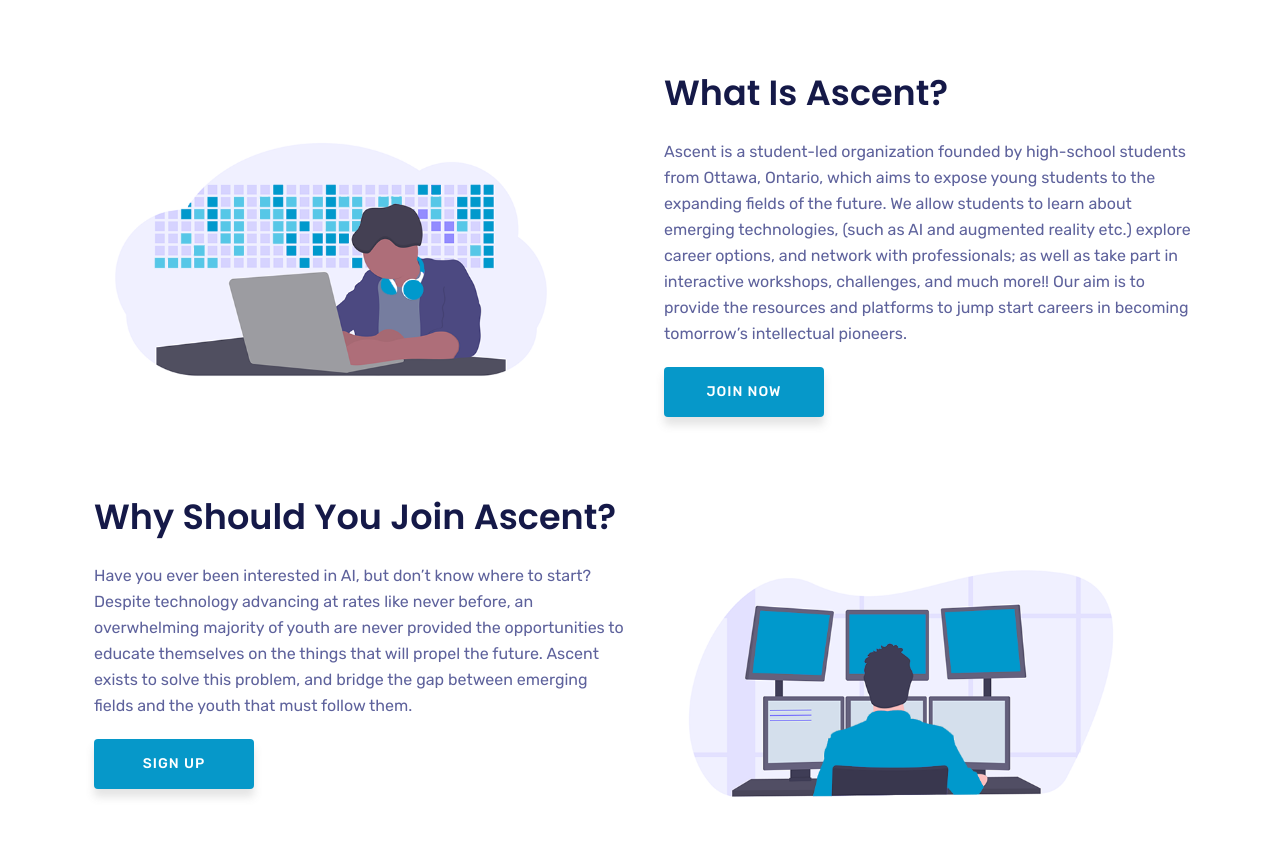
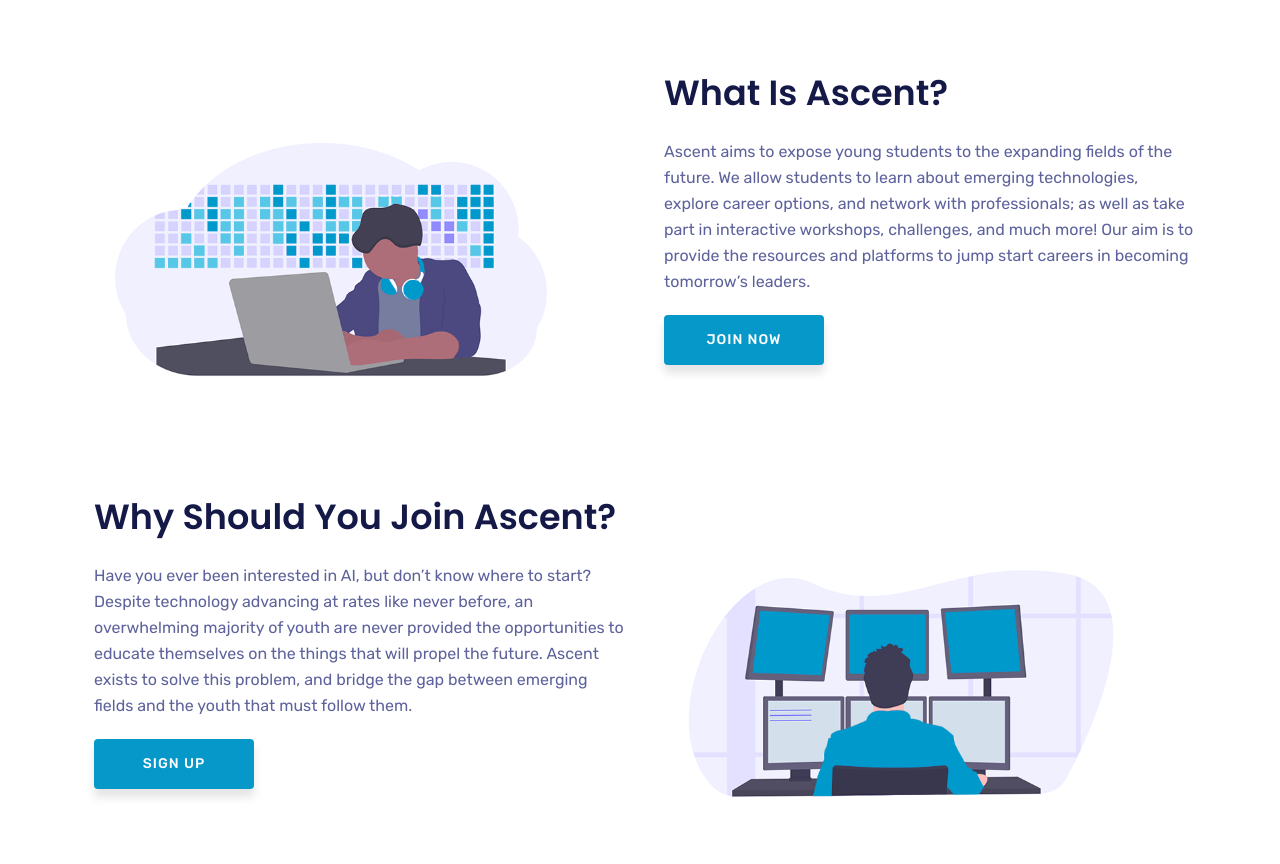
Before and after one commit to Ascent-Canada/ascent-canada.github.io, a plain HTML site: page index.html in a window 1280 px wide. Shown: the part 780-1644 px from the top of the page. Drawn offline with Linux system fonts and the light colour scheme; files whose address does not match are found by name.

Commit message:
Update index.html

```diff
--- a/index.html
+++ b/index.html
@@ -112,7 +112,7 @@
           <div class="col-lg-6 col-md-12 pl-4">
             <div class="business-item-info">
               <h3>What Is Ascent?</h3>
-              <p>Ascent is a student-led organization founded by high-school students from Ottawa, Ontario, which aims to expose young students to the expanding fields of the future. We allow students to learn about emerging technologies, (such as AI and augmented reality etc.) explore career options, and network with professionals; as well as take part in interactive workshops, challenges, and much more!! Our aim is to provide the resources and platforms to jump start careers in becoming tomorrow’s intellectual pioneers.
+              <p>Ascent aims to expose young students to the expanding fields of the future. We allow students to learn about emerging technologies, explore career options, and network with professionals; as well as take part in interactive workshops, challenges, and much more! Our aim is to provide the resources and platforms to jump start careers in becoming tomorrow’s leaders.
               </p>
               <a class="btn btn-common" target="_blank" href="https://forms.gle/Hyky6qy3nGTg5JUF6">Join Now</a>
             </div>
```
